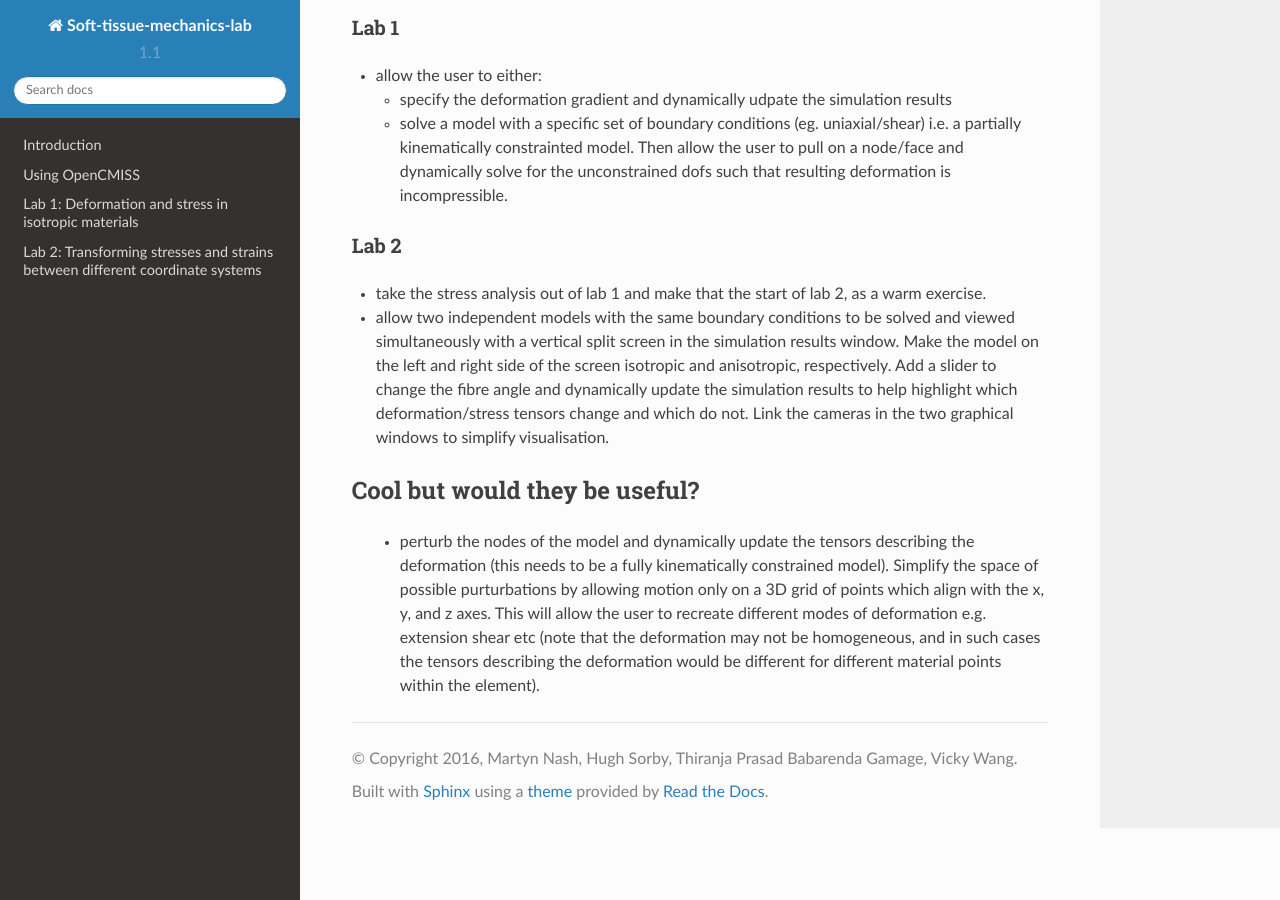
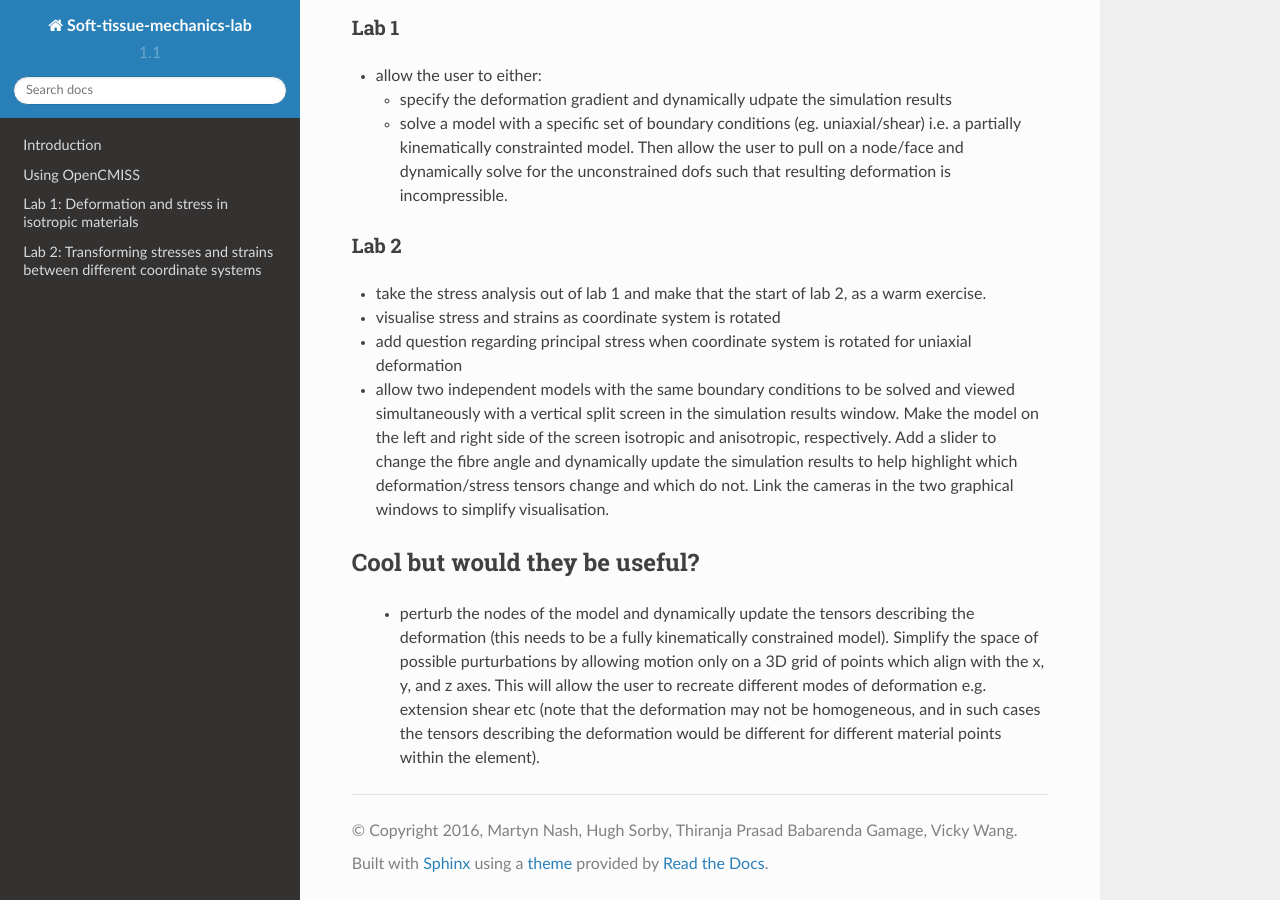
Before and after one commit to mpnash/soft-tissue-mechanics-labs, a Sphinx documentation site: the page built from docs/source/improvements.rst, in a window 1280 px wide and 900 px high, scrolled down 618 px. Built offline with Sphinx 7.4.7 and the Read the Docs theme 2.0.0, drawn with Linux system fonts in a browser that asks for light colours.

Commit message:
Adding more items to the improvement section

```diff
--- a/docs/source/improvements.rst
+++ b/docs/source/improvements.rst
@@ -42,6 +42,10 @@ Lab 2
 
 - take the stress analysis out of lab 1 and make that the start of lab 2, as a warm exercise.
 
+- visualise stress and strains as coordinate system is rotated
+
+- add question regarding principal stress when coordinate system is rotated for uniaxial deformation
+
 - allow two independent models with the same boundary conditions to be solved and viewed simultaneously with a vertical split screen in the simulation results window. Make the model on the left and right side of the screen isotropic and anisotropic, respectively. Add a slider to change the fibre angle and dynamically update the simulation results to help highlight which deformation/stress tensors change and which do not. Link the cameras in the two graphical windows to simplify visualisation.
 
 ==============================
```
